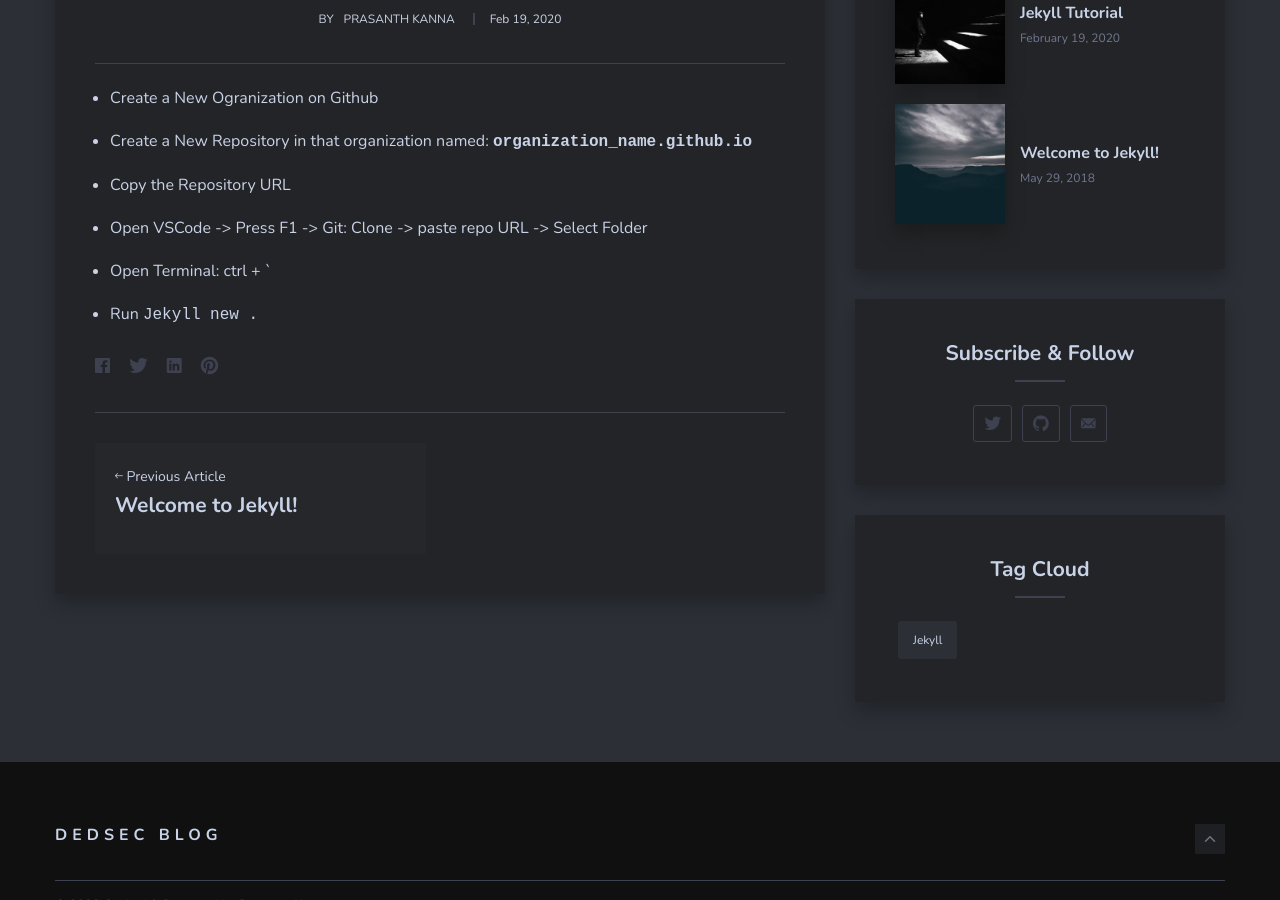
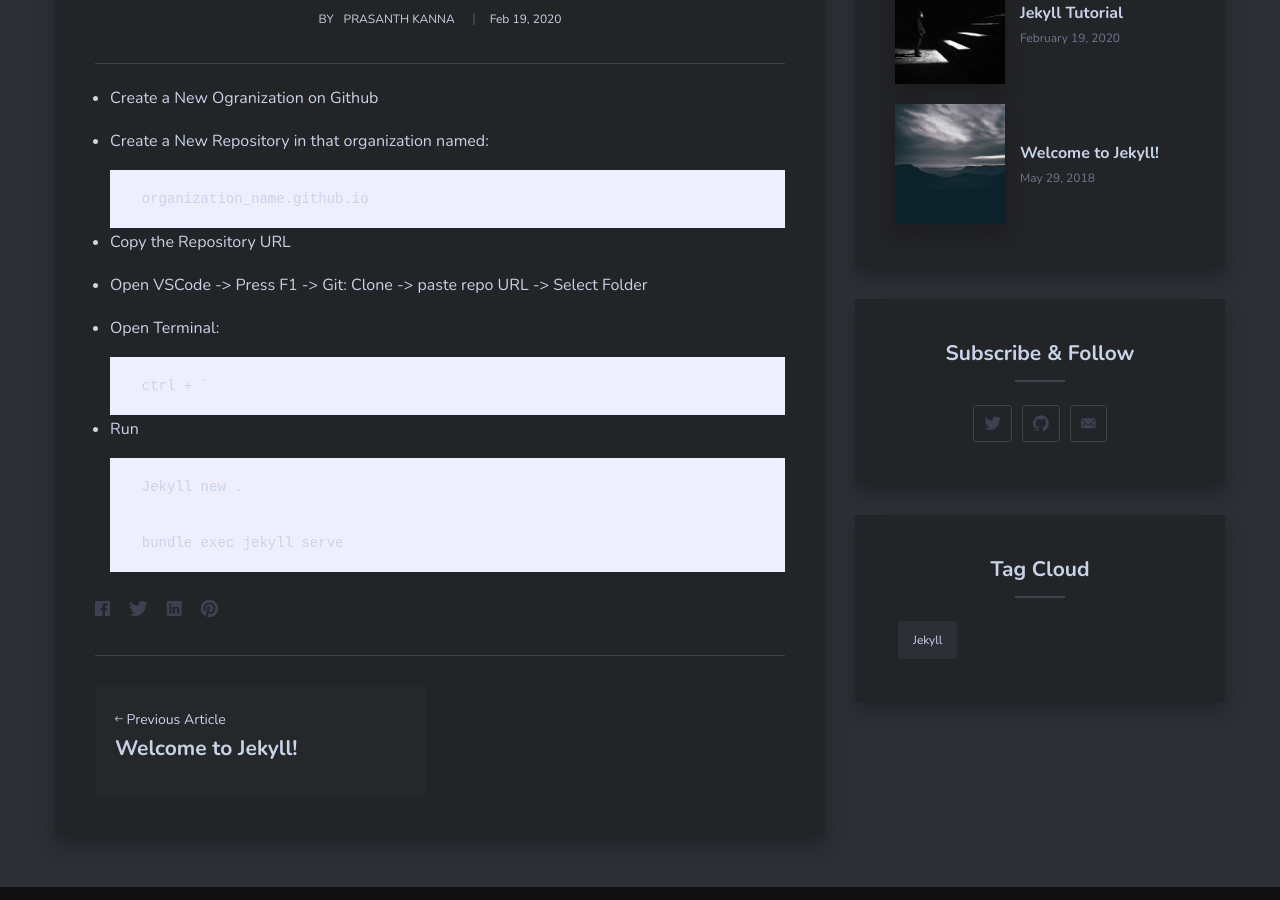
Before and after one commit to Dedsec727/Dedsec727.github.io, a Jekyll site: the page built from _posts/2020-02-19-jekyll-tutorial.markdown, in a window 1280 px wide and 900 px high, scrolled down 864 px. Built offline with Jekyll 4.4.1, drawn with Linux system fonts in a browser that asks for light colours; nearby versions of some CDN libraries.

Commit message:
update jekyll tutorial post

````diff
--- a/_includes/header.html
+++ b/_includes/header.html
@@ -12,6 +12,7 @@
             <ul class="menu-list">
               <li class="menu-item"><a href="{{site.baseurl}}/" class="menu-link">Home</a></li>
               <li class="menu-item"><a href="{{ site.baseurl }}/about/" class="menu-link">About</a></li>
+              <li class="menu-item"><a href="{{ site.baseurl }}/styleguide/" class="menu-link">Style Sheet</a></li>
               <!-- {% for page in site.pages %}
                 {% unless page.name == 'tags.html' or page.name == '404.html' %}
               {% if page.title %}
--- a/_posts/2020-02-19-jekyll-tutorial.markdown
+++ b/_posts/2020-02-19-jekyll-tutorial.markdown
@@ -10,12 +10,26 @@
 
 * Create a New Ogranization on Github
 
-* Create a New Repository in that organization named: **`organization_name.github.io`**
+* Create a New Repository in that organization named:
+
+    ```
+    organization_name.github.io
+    ```
 
 * Copy the Repository URL
 
 * Open VSCode -> Press F1 -> Git: Clone -> paste repo URL -> Select Folder
 
-* Open Terminal: ctrl + `
+* Open Terminal:
 
-* Run `Jekyll new .`
+    ```
+    ctrl + `
+    ```
+
+* Run
+
+    ```
+    Jekyll new .
+
+    bundle exec jekyll serve
+    ```
````
